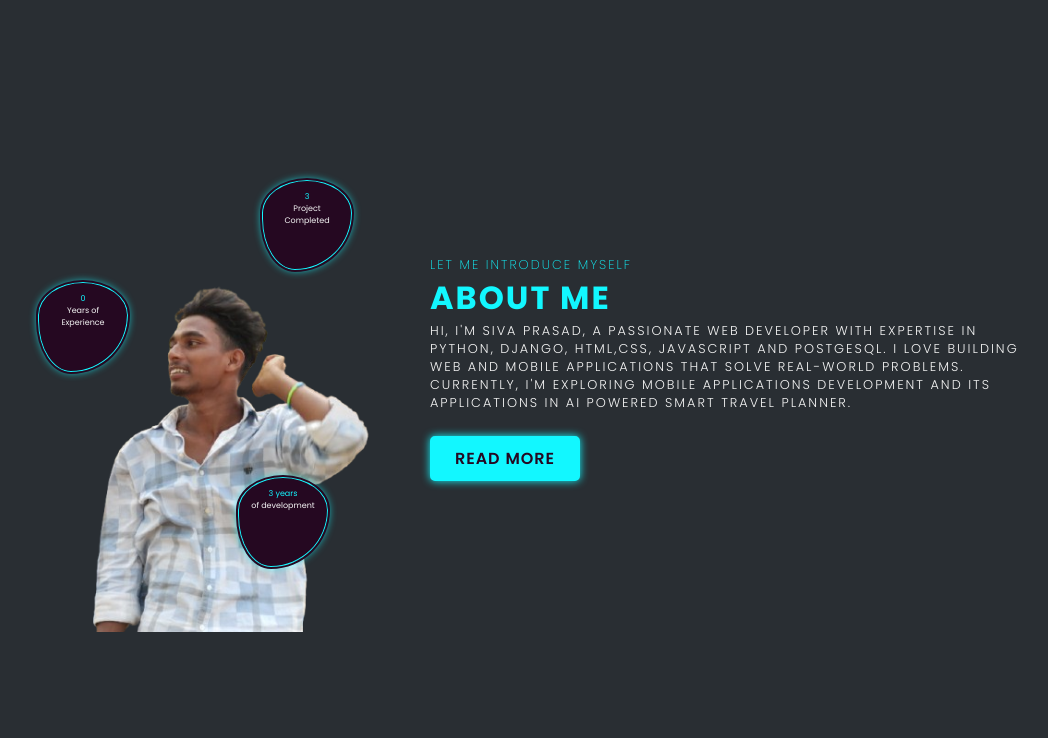
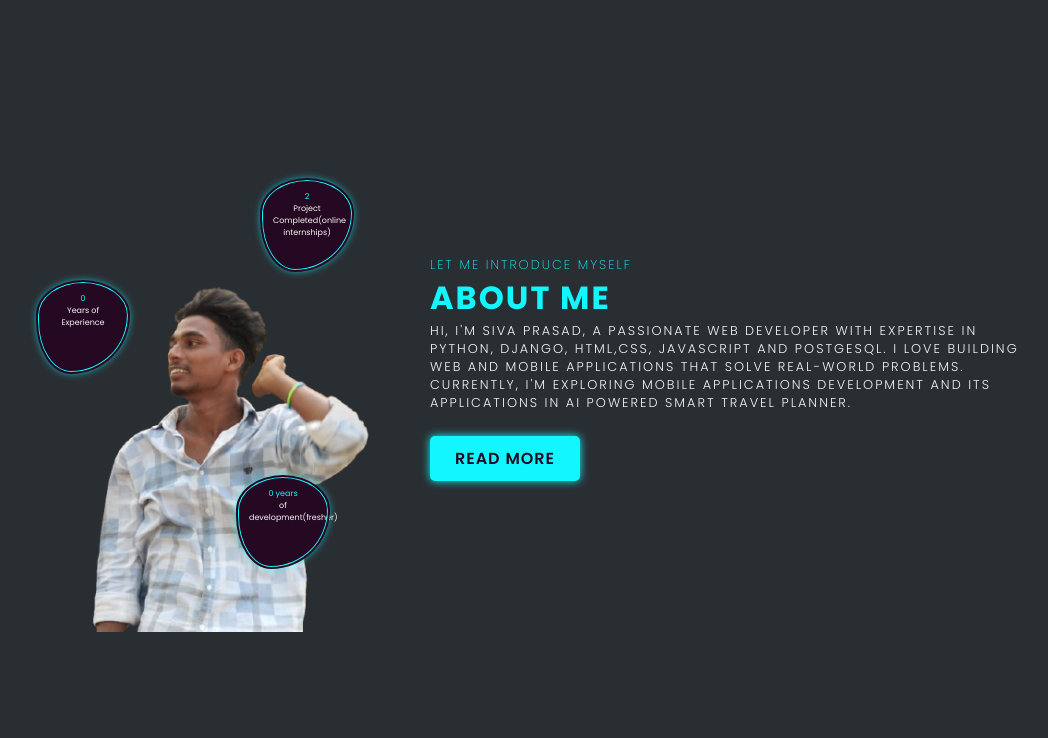
Before and after one commit to Friendlysiva143/Myportfolio, a Django app: page / in a window 1280 px wide. Shown: the part 808-1546 px from the top of the page, without its empty margins (130-1178 px from the left). Run offline with Django 5.2, Linux system fonts and the light colour scheme.

Commit message:
Update index.html

```diff
--- a/templates/index.html
+++ b/templates/index.html
@@ -8,7 +8,7 @@
         <ul class="navlist">
             <li><a href="#home">Home</a></li>
             <li><a href="#about">About</a></li>
-            <!--<li><a href="#services">Services</a></li>-->
+
             <li><a href="#education">Education</a></li>
             <li><a href="#skills">Skills</a></li>
             <li><a href="#portfolio">Projects</a></li>
@@ -107,12 +107,12 @@
             <p>Years of Experience</p>
         </div>
         <div class="info-about2">
-            <span>3</span>
-            <p>Project Completed</p>
+            <span>2</span>
+            <p>Project Completed(online internships)</p>
         </div>
         <div class="info-about3">
-            <span>3 years </span>
-            <p>of development</p>
+            <span>0 years </span>
+            <p>of development(fresher)</p>
         </div>
     </div>
     <div class="about-content scroll-scale">
@@ -321,7 +321,7 @@
             <p>Deposit Term Investment Analysis .Developed a predictive model to analyse customer investment behaviour.
 
                 </p>
-                <a href="#"><i class='bx bx-link-external'></i></a>
+                <a href="https://github.com/Friendlysiva143/commands/blob/main/term1.ipynb"><i class='bx bx-link-external'></i></a>
         </div>
 
 
```
